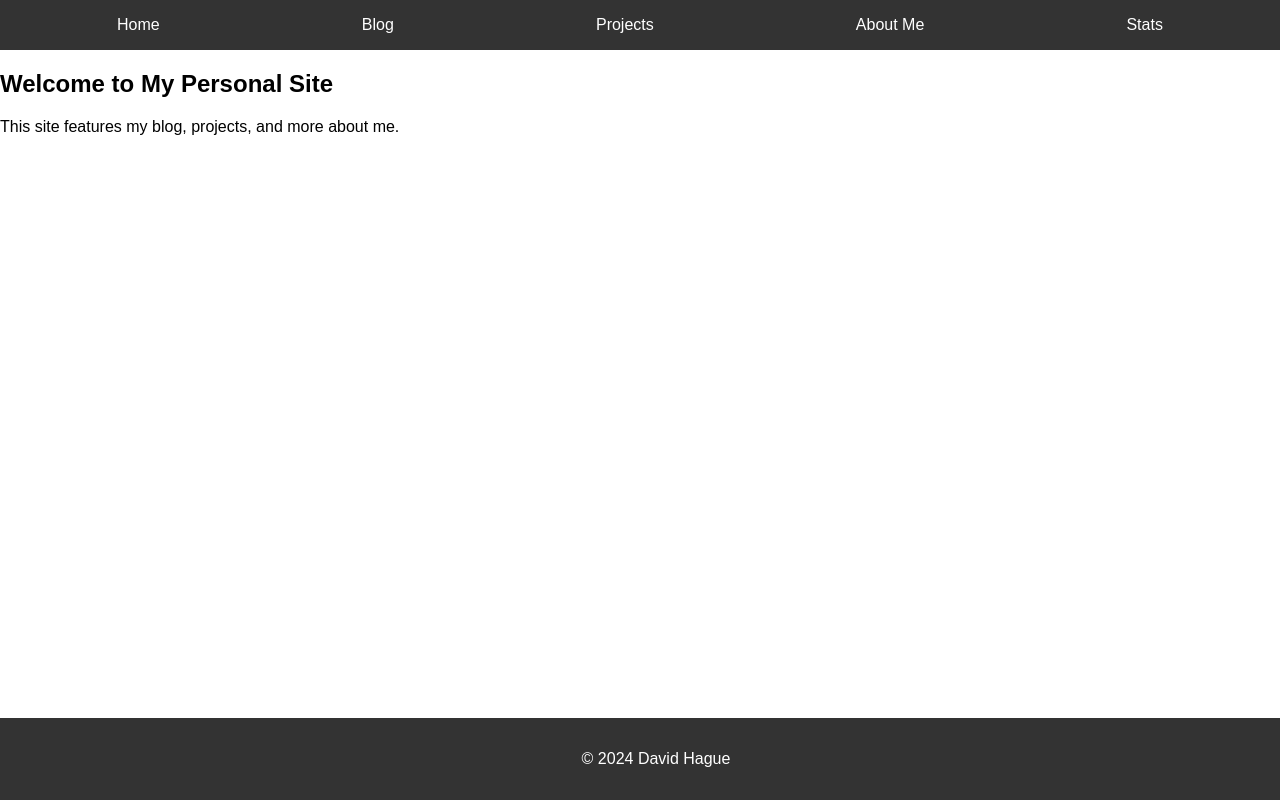
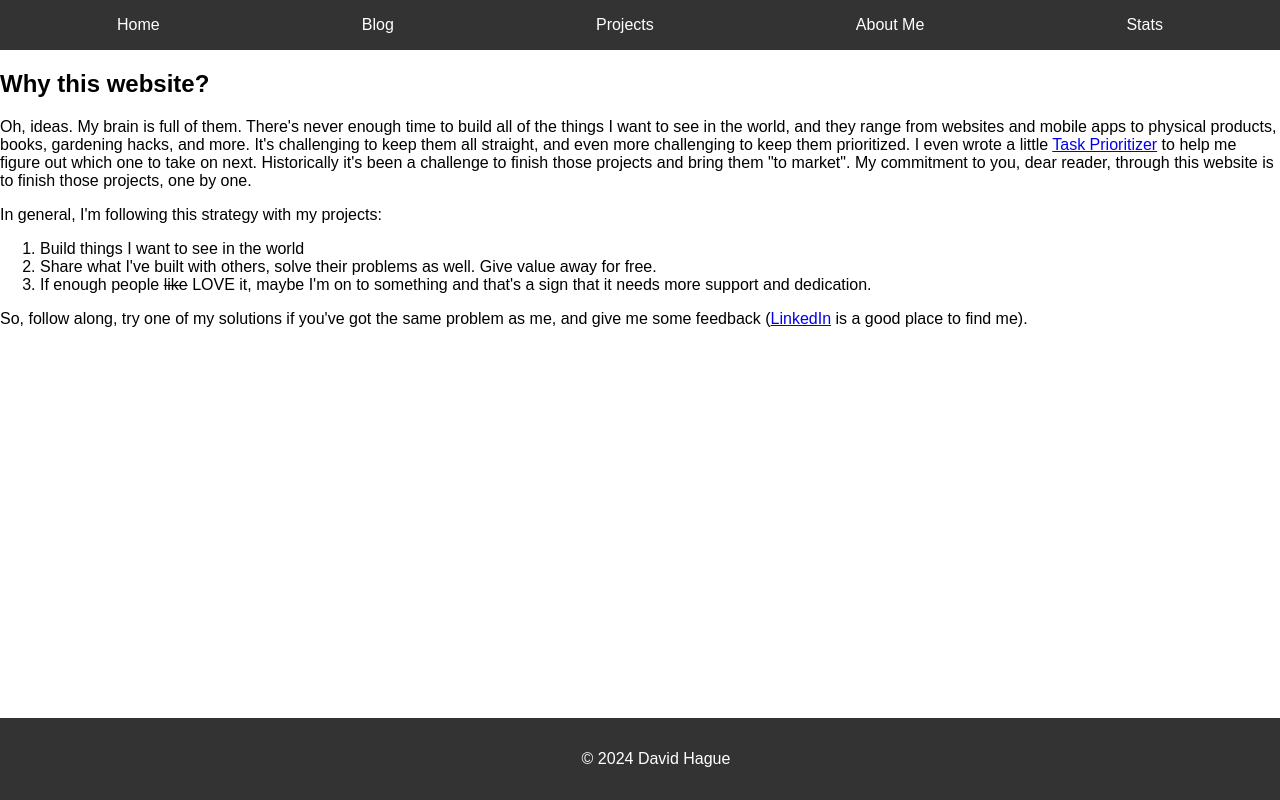
Before and after one commit to davehague/davehague-site, a Nuxt app: page / in a window 1280 px wide. Shown: the top 800 px of the page. Built offline with nearby package versions, Linux system fonts and the light colour scheme.

Commit message:
Added some content to the Home page

```diff
--- a/pages/index.vue
+++ b/pages/index.vue
@@ -3,8 +3,8 @@
     <site-header />
     <main>
       <section id="home">
-        <h1>Welcome to My Personal Site</h1>
-        <p>This site features my blog, projects, and more about me.</p>
+        <h1>Why this website?</h1>
+        <div v-html="renderedContent"></div>
       </section>
     </main>
     <site-footer />
@@ -12,14 +12,40 @@
 </template>
 
 <script lang="ts">
-import { defineComponent } from 'vue'
-import SiteHeader from '@/components/SiteHeader.vue'
-import SiteFooter from '@/components/SiteFooter.vue'
+import { defineComponent, ref, onMounted } from 'vue';
+import { marked } from 'marked';
+import SiteHeader from '@/components/SiteHeader.vue';
+import SiteFooter from '@/components/SiteFooter.vue';
 
 export default defineComponent({
   components: {
     SiteHeader,
     SiteFooter
+  },
+  setup() {
+    const content = `Oh, ideas. My brain is full of them. There's never enough time to build all of the things I want to see in the world, and they range from websites and mobile apps to physical products, books, gardening hacks, and more. It's challenging to keep them all straight, and even more challenging to keep them prioritized. I even wrote a little [Task Prioritizer](https://www.davehague.com/projects/experiments#tasks) to help me figure out which one to take on next. Historically it's been a challenge to finish those projects and bring them "to market". My commitment to you, dear reader, through this website is to finish those projects, one by one.
+
+In general, I'm following this strategy with my projects:
+
+1. Build things I want to see in the world
+2. Share what I've built with others, solve their problems as well. Give value away for free.
+3. If enough people ~~like~~ LOVE it, maybe I'm on to something and that's a sign that it needs more support and dedication.
+
+So, follow along, try one of my solutions if you've got the same problem as me, and give me some feedback ([LinkedIn](https://www.linkedin.com/in/david-hague-developer/) is a good place to find me).`;
+
+    const renderedContent = ref('');
+
+    onMounted(async () => {
+      try {
+        renderedContent.value = await marked.parse(content);
+      } catch (error) {
+        console.error('Error parsing markdown content', error);
+      }
+    });
+
+    return {
+      renderedContent
+    };
   }
-})
+});
 </script>
```
